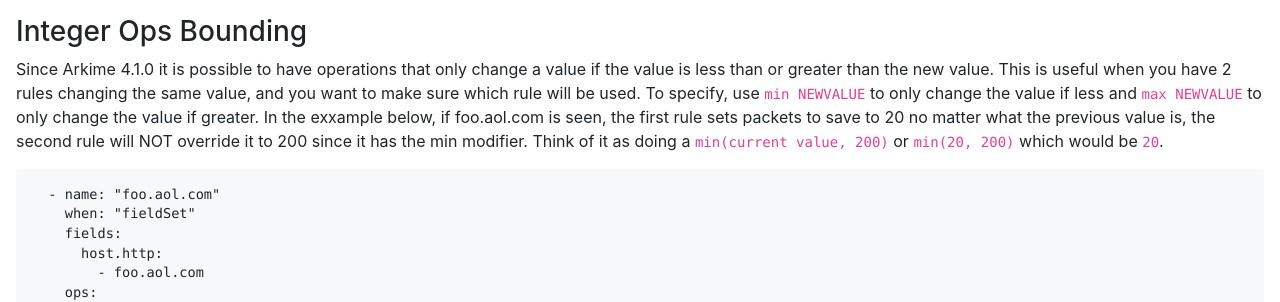
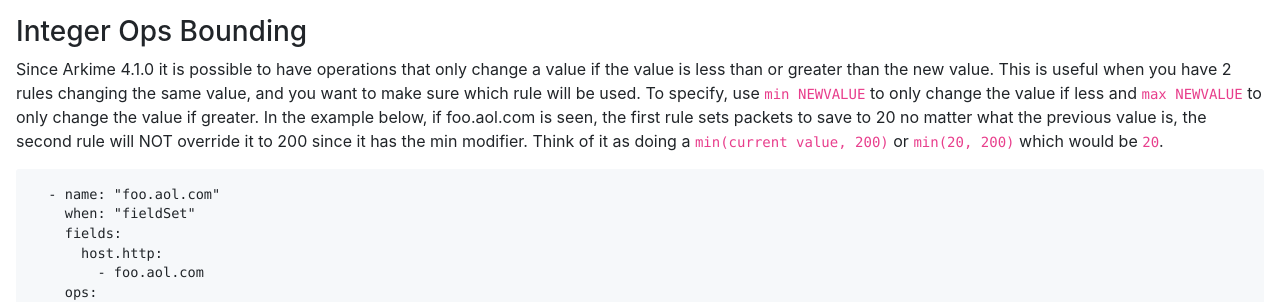
Before and after one commit to arkime/arkimeweb, a Jekyll site: the page built from _wiki/rulesformat.md, in a window 1280 px wide. Shown: the part 3570-3872 px from the top of the page. Built offline with Jekyll 4.4.1, drawn with Linux system fonts in a browser that asks for light colours.

Commit message:
spelling

````diff
--- a/_wiki/rulesformat.md
+++ b/_wiki/rulesformat.md
@@ -204,7 +204,7 @@ Of course if other hosts use that same server from host header sharing that traf
 Since Arkime 4.1.0 it is possible to have operations that only change a value if the value is less than or greater than the new value.
 This is useful when you have 2 rules changing the same value, and you want to make sure which rule will be used.
 To specify, use `min NEWVALUE` to only change the value if less and `max NEWVALUE` to only change the value if greater.
-In the exxample below, if foo.aol.com is seen, the first rule sets packets to save to 20 no matter what the previous value is, the second rule will NOT override it to 200 since it has the min modifier.
+In the example below, if foo.aol.com is seen, the first rule sets packets to save to 20 no matter what the previous value is, the second rule will NOT override it to 200 since it has the min modifier.
 Think of it as doing a `min(current value, 200)` or `min(20, 200)` which would be `20`.
 
 ```
--- a/faq.html
+++ b/faq.html
@@ -2444,7 +2444,7 @@ ethtool -K eth0 rx off tx off gs off tso off gso off</code></pre>
       <h4>Enable Arkime UI to upload</h4>
       <p>
         It is also possible to enable UI in Arkime to upload PCAP.
-        This is less efficient then just using <code>capture</code> directly, since it uploads the file and then rules <code>capture</code> for you.
+        This is less efficient then just using <code>capture</code> directly, since it uploads the file and then runs <code>capture</code> for you.
         Just uncomment the <a href="/settings#uploadcommand"><code>uploadCommand</code></a> in the config.ini file.
       </p>
 
````
